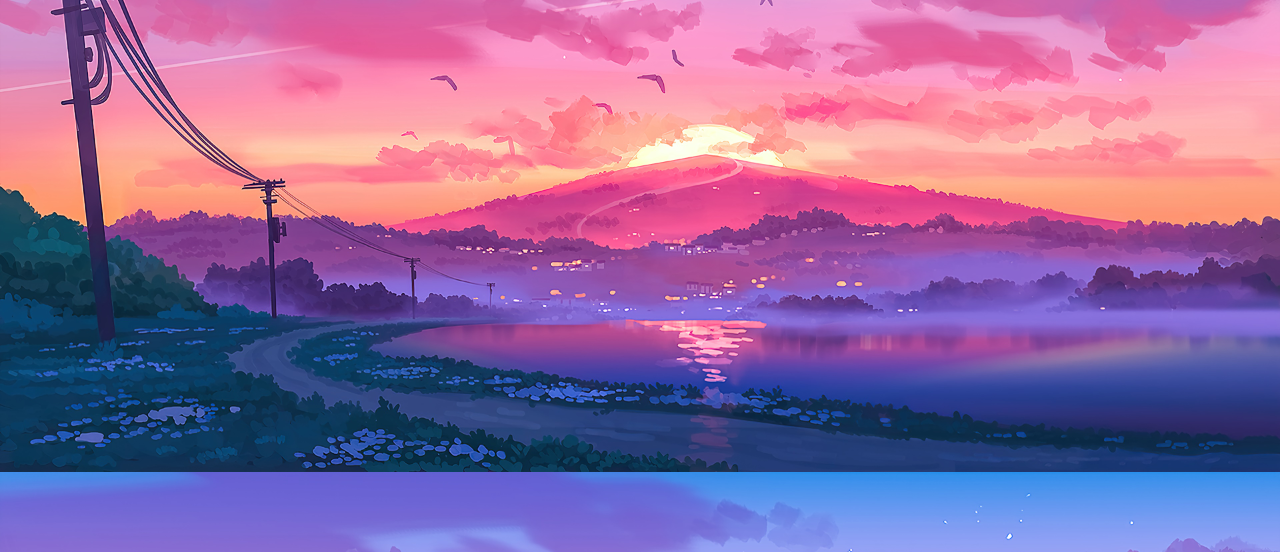
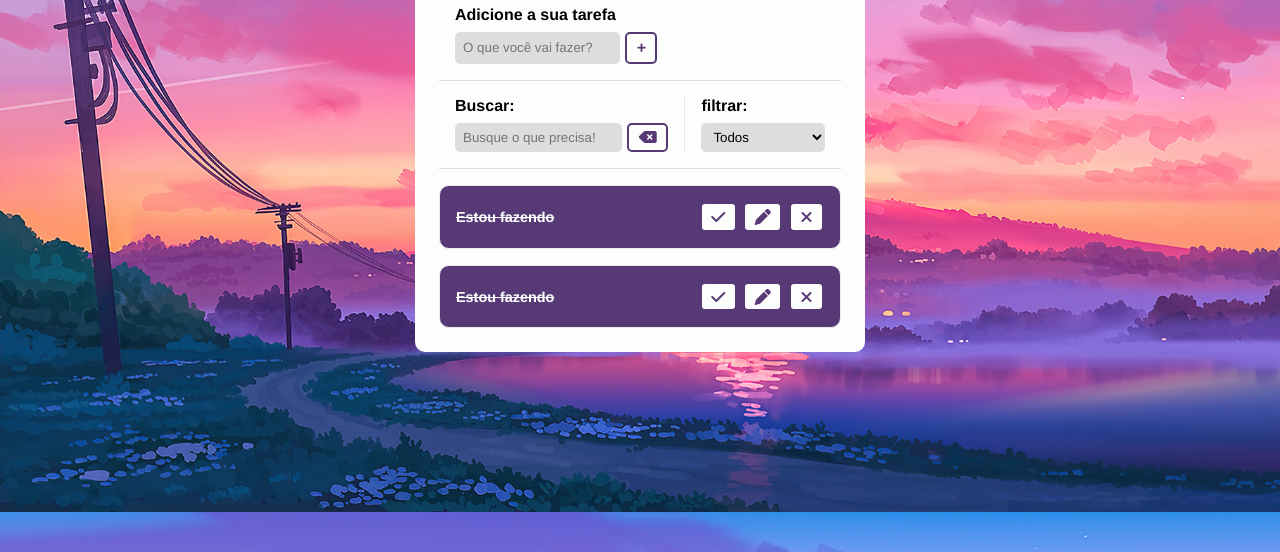
Before and after one commit to jonathanquirinocode/ListadeTarefas, a plain HTML site: page html/index.html in a window 1280 px wide. Shown: the part 248-800 px from the top of the page. Drawn offline with Linux system fonts and the light colour scheme.

Commit message:
Conclusão do CSS
Concluindo toda a parte visual do projeto

```diff
--- a/css/style.css
+++ b/css/style.css
@@ -9,4 +9,159 @@
 body{
     background-image:  url("../assets/backiee-202851-landscape.jpg");
     background-size: cover;
+
 }
+
+button{
+    background-color: #fdfdfd;
+    color: #563975;
+    border: 2px solid #563975;
+    padding: 0.3rem 0.6rem;
+    font-size: 1rem;
+    cursor: pointer;
+    display: flex;
+    justify-content: center;
+    align-items: center;
+    transition: 0.4s;
+    border-radius: 5px;
+}
+
+button i{
+    font-weight: bold;
+}
+
+button:hover{
+    color: #fdfdfd;
+    background-color: #563975;
+    border: 2px solid #fdfdfd;
+}
+
+input[type= "text"],
+select{
+    border: none;
+    background-color: #dddddd;
+    border-radius: 5px;
+}
+
+input, select{
+    padding: 0.25rem 0.5rem;
+}
+
+.hide{
+    display: none;
+}
+
+/* todo header */
+
+.todo-container{
+    max-width: 450px;
+    margin: 10rem auto;
+    background-color: #fdfdfd;
+    padding: 1.5rem;
+    border-radius: 10px;
+}
+
+.todo-container header{
+    text-align: center;
+    padding: 0 1rem 1rem;
+    border-bottom: 1px solid #dddddd;
+}
+
+/* todo form */
+
+#todo-form,
+#edit-form{
+    padding: 1rem;
+    border-bottom: 1px solid #dddddd;
+}
+
+#todo-form p,
+#edit-form p{
+    margin-bottom: 0.5rem;
+    font-weight: bold;
+}
+
+.form-control{
+    display: flex;
+}
+
+.form-control input{
+    margin-right: 0.3rem;
+}
+
+#cancel-edit-btn{
+    margin-top: 1rem;
+    font-weight: bold;
+}
+
+/* todo toolbar */
+
+#toolbar{
+    padding: 1rem;
+    border-bottom: 1px solid #dddddd;
+    display: flex;
+}
+
+#toolbar h4{
+    margin-bottom: 0.5rem;
+}
+
+#search{
+    margin-right: 1rem;
+    border-right: 1px solid #e7e7e7;
+    padding-right: 1rem;
+    width: 65%;
+    display: flex;
+    flex-direction: column;
+}
+
+#search form{
+    display: flex;
+}
+
+#search input{
+    width: 100%;
+    margin-right: 0.3rem;
+}
+
+#filter{
+    width: 35%;
+    display: flex;
+    flex-direction: column;
+}
+
+#filter select{
+    flex: 1;
+}
+
+/* lista todo */
+
+.todo{
+    margin-top: 1rem;
+    display: flex;
+    /* justify-content: space-around; */
+    align-items: center;
+    padding: 1rem;
+    border: 1px solid #ececec;
+    border-radius: 10px;
+    transition: 0.3s;
+    background-color: #ffffff;
+}
+
+.todo h3{
+    flex: 1;
+    font-size: 0.9rem;
+}
+
+.todo button{
+    margin-left: 0.4rem;
+}
+
+.done{
+    background-color: #563975;
+}
+
+.done h3{
+    color: #ffffff;
+    text-decoration: line-through;
+}
--- a/html/index.html
+++ b/html/index.html
@@ -26,7 +26,7 @@
                 </button>
             </div>
         </form>
-        <form id="edit-form">
+        <form id="edit-form" class="hide">
             <p>Edite a sua tarefa:</p>
             <div class="form-control">
                 <input type="text" id="edit-input"/>
@@ -36,7 +36,7 @@
             </div>
             <button id="cancel-edit-btn">Cancelar</button>
         </form>
-        <div class="toolbar">
+        <div id="toolbar">
             <div id="search">
                 <h4>Buscar:</h4>
                 <form>
@@ -56,7 +56,8 @@
             </div>
         </div>
         <div id="todo-list">
-            <h3>Estou fazendo</h3>
+            <div class="todo done">
+                <h3>Estou fazendo</h3>
             <button class="finish-todo">
                 <i class="fa-solid fa-check"></i>
             </button>
@@ -66,6 +67,19 @@
             <button class="remove-todo">
                 <i class="fa-solid fa-xmark"></i>
             </button>
+            </div>
+            <div class="todo done">
+                <h3>Estou fazendo</h3>
+            <button class="finish-todo">
+                <i class="fa-solid fa-check"></i>
+            </button>
+            <button class="edit-todo">
+                <i class="fa-solid fa-pen"></i>
+            </button>
+            <button class="remove-todo">
+                <i class="fa-solid fa-xmark"></i>
+            </button>
+            </div>
         </div>
     </div>
 </body>
```
